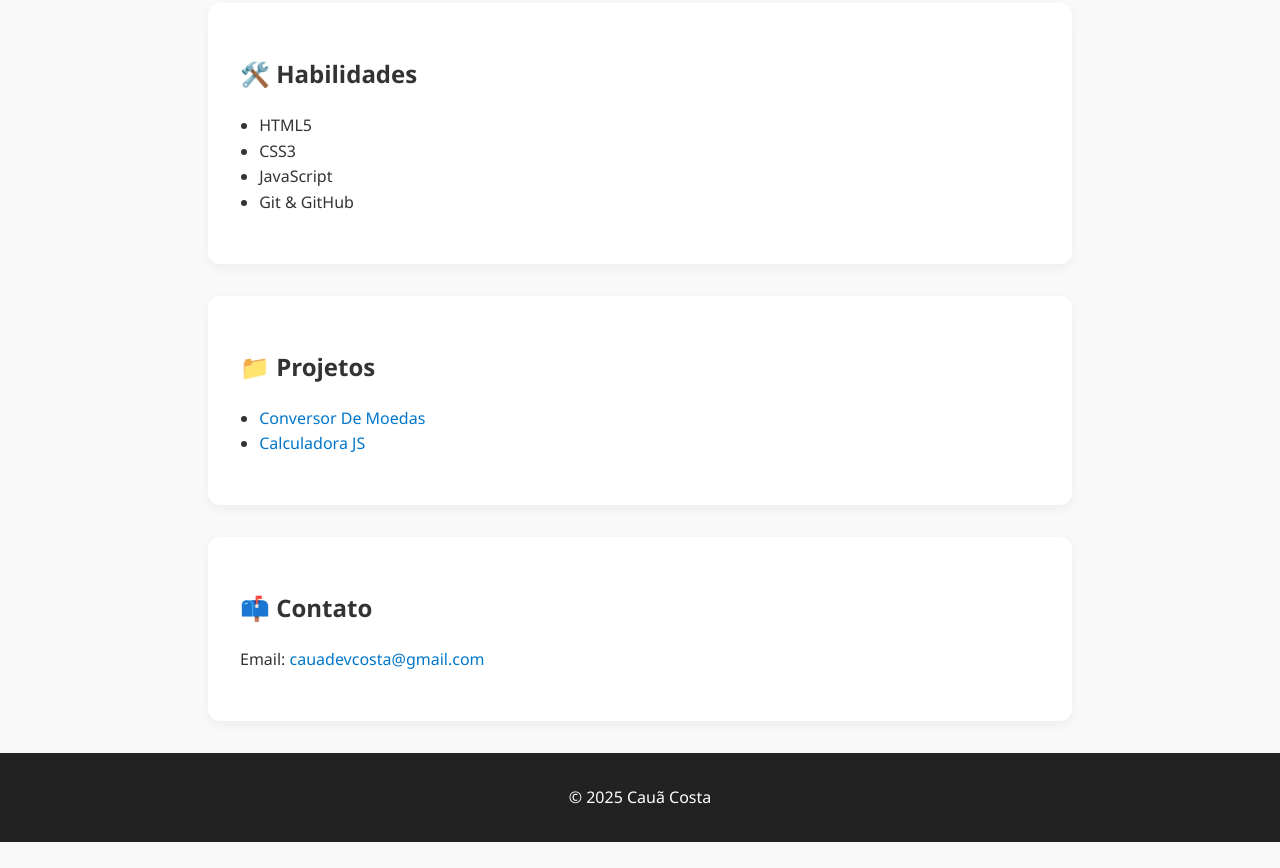
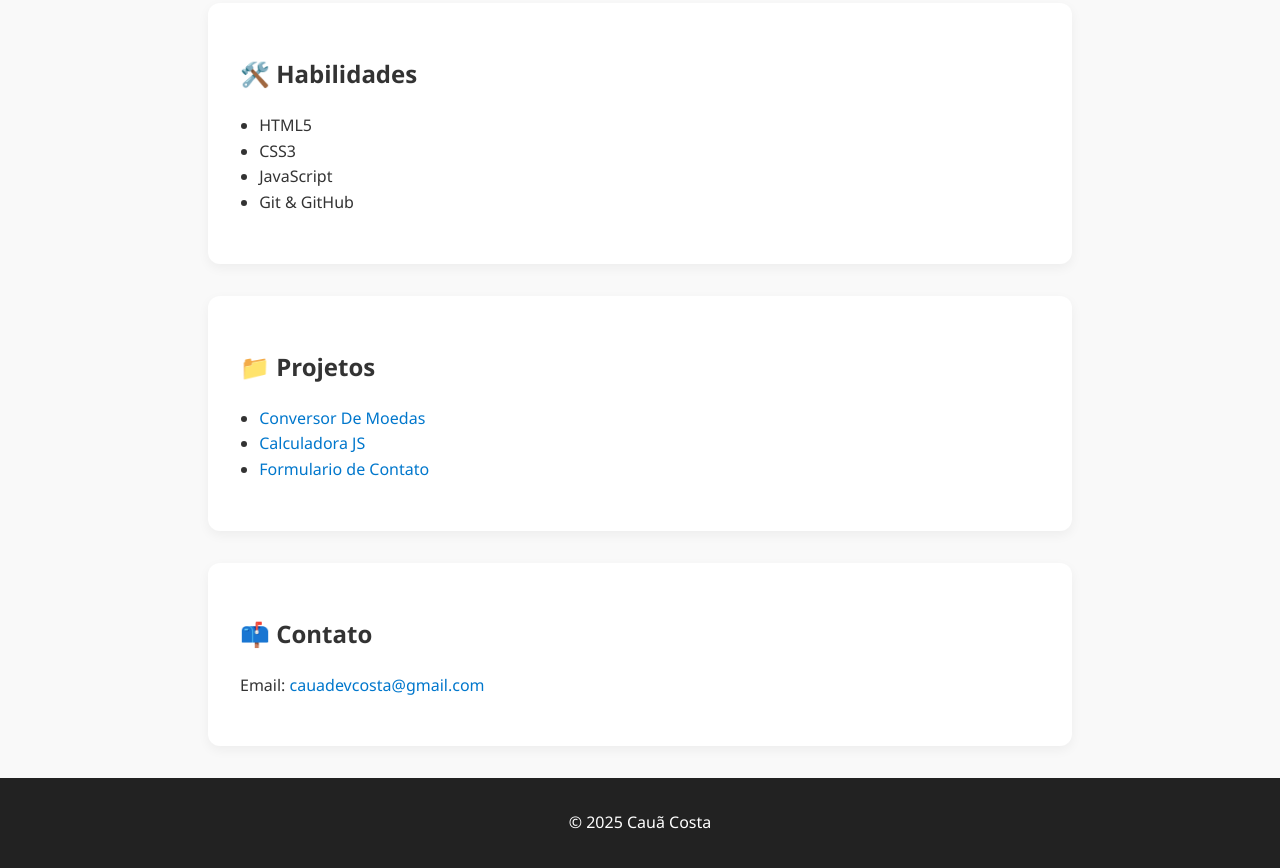
Before and after one commit to CostaCodesFullStack/CostaCodesFullStack.github.io, a plain HTML site: page index.html in a window 1280 px wide. Shown: the part 502-1370 px from the top of the page. Before the commit the page ends 1344 px from the top, so only its background shows below. Drawn offline with Linux system fonts and the light colour scheme.

Commit message:
Update index.html

```diff
--- a/index.html
+++ b/index.html
@@ -40,6 +40,7 @@
         <ul>
             <li><a href="https://costacodesfullstack.github.io/conversor-moedas">Conversor De Moedas</a></li>
             <li><a href="https://costacodesfullstack.github.io/Calculadora-Online">Calculadora JS</a></li>
+            <li><a href="https://costacodesfullstack.github.io/formulario-de-contato">Formulario de Contato</a></li>
         </ul>
     </section>
 
```
